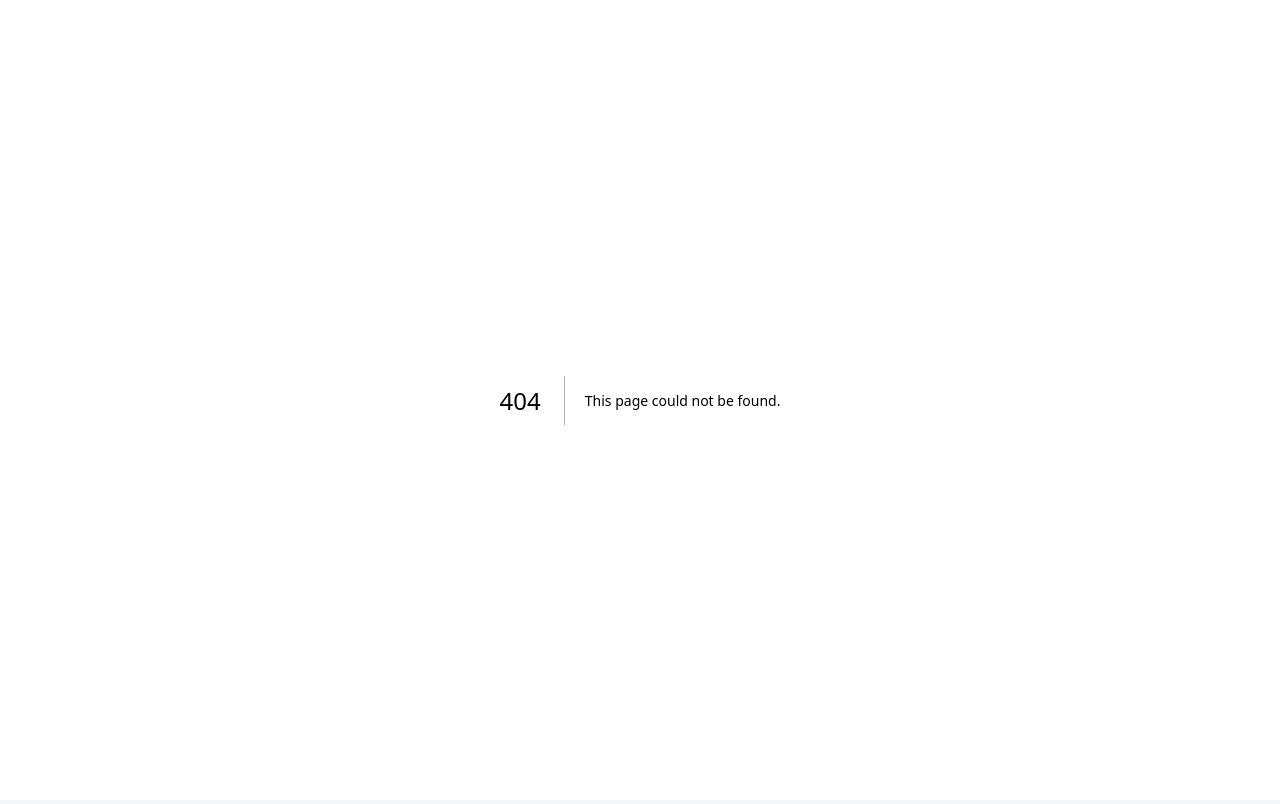
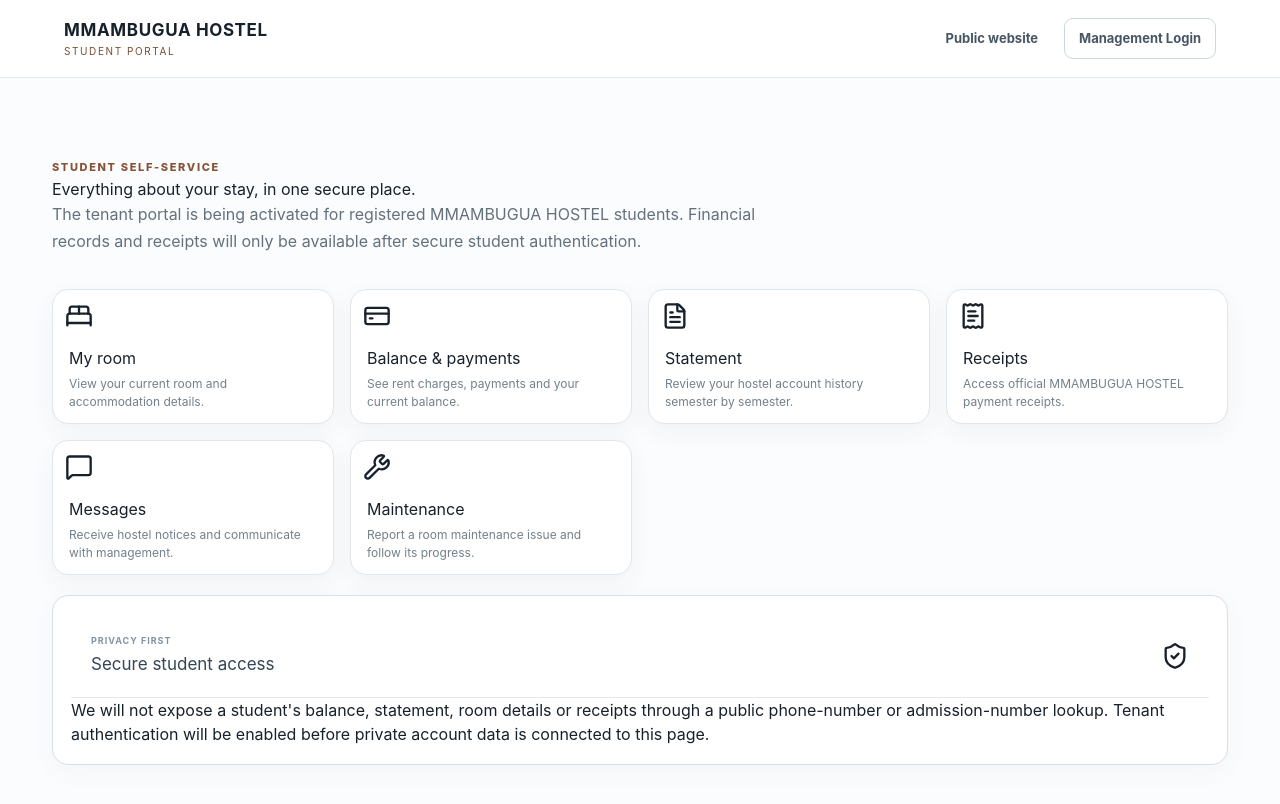
Before and after one commit to FlameCipher/hostel-management, a Next.js app: page /tenant in a window 1280 px wide. Before the commit this address had no page. Shown: the top 804 px of the page. Built offline with nearby package versions, Linux system fonts and the light colour scheme.

Commit message:
Add secure tenant portal foundation

```diff
--- /dev/null
+++ b/src/app/tenant/page.tsx
@@ -0,0 +1,45 @@
+import Link from "next/link";
+import { BedDouble, CreditCard, FileText, MessageSquare, ReceiptText, ShieldCheck, Wrench } from "lucide-react";
+
+const services = [
+  { icon: BedDouble, title: "My room", text: "View your current room and accommodation details." },
+  { icon: CreditCard, title: "Balance & payments", text: "See rent charges, payments and your current balance." },
+  { icon: FileText, title: "Statement", text: "Review your hostel account history semester by semester." },
+  { icon: ReceiptText, title: "Receipts", text: "Access official MMAMBUGUA HOSTEL payment receipts." },
+  { icon: MessageSquare, title: "Messages", text: "Receive hostel notices and communicate with management." },
+  { icon: Wrench, title: "Maintenance", text: "Report a room maintenance issue and follow its progress." },
+];
+
+export default function TenantPortalPage() {
+  return (
+    <main className="marketing-site">
+      <nav className="marketing-nav">
+        <Link className="marketing-brand" href="/"><strong>MMAMBUGUA HOSTEL</strong><span>STUDENT PORTAL</span></Link>
+        <div className="marketing-links"><Link href="/">Public website</Link><Link className="marketing-login" href="/login">Management Login</Link></div>
+      </nav>
+      <section className="marketing-section">
+        <div className="marketing-section-head">
+          <span>STUDENT SELF-SERVICE</span>
+          <h1>Everything about your stay, in one secure place.</h1>
+          <p>The tenant portal is being activated for registered MMAMBUGUA HOSTEL students. Financial records and receipts will only be available after secure student authentication.</p>
+        </div>
+        <div className="marketing-room-grid">
+          {services.map(({ icon: Icon, title, text }) => (
+            <article className="marketing-room-card" key={title}>
+              <Icon size={28} />
+              <h3>{title}</h3>
+              <p>{text}</p>
+            </article>
+          ))}
+        </div>
+        <section className="panel mt-5">
+          <div className="form-section-heading">
+            <div><p className="panel-kicker">Privacy first</p><h2>Secure student access</h2></div>
+            <ShieldCheck size={28} />
+          </div>
+          <p>We will not expose a student's balance, statement, room details or receipts through a public phone-number or admission-number lookup. Tenant authentication will be enabled before private account data is connected to this page.</p>
+        </section>
+      </section>
+    </main>
+  );
+}
```
